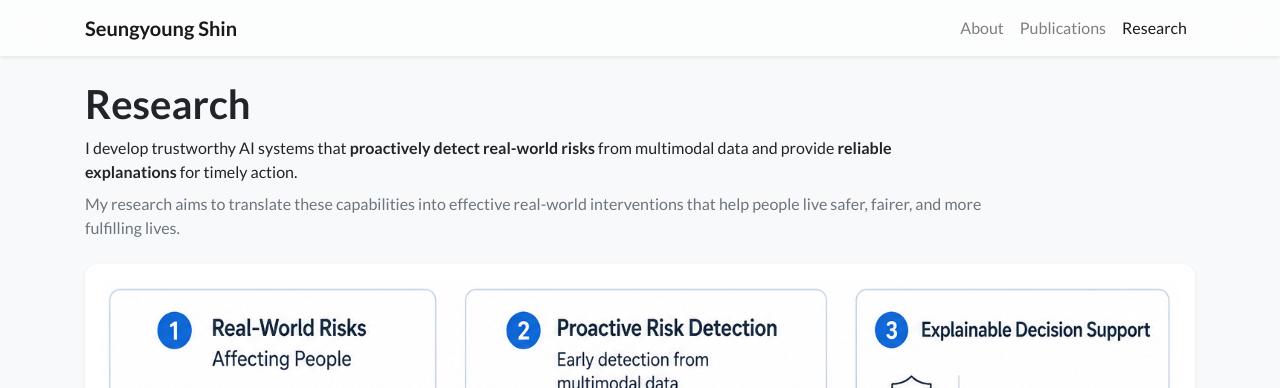
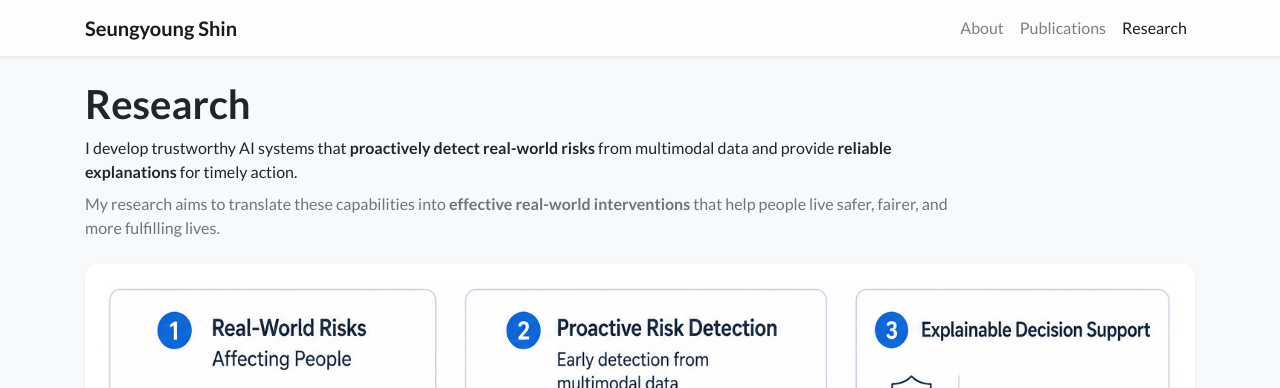
Before and after one commit to seungyoungg/academic-homepage-test, a Jekyll site: the page built from research.html, in a window 1280 px wide and 900 px high. Shown: the top 388 px of the window. Built offline with Jekyll 4.4.1, drawn with Linux system fonts in a browser that asks for light colours; nearby versions of some CDN libraries; a style sheet for code colours, icons or effects is not loaded.

Commit message:
Update research.html

```diff
--- a/research.html
+++ b/research.html
@@ -19,9 +19,9 @@ body_attr: >-
     </p>
 
     <p class="text-muted mb-4" style="max-width: 900px;">
-        My research aims to translate these capabilities into effective
-        real-world interventions that help people live safer, fairer,
-        and more fulfilling lives.
+        My research aims to translate these capabilities into
+        <strong>effective real-world interventions</strong>
+        that help people live safer, fairer, and more fulfilling lives.
     </p>
 
     <div class="bg-white shadow-sm rounded-xl p-3">
```
